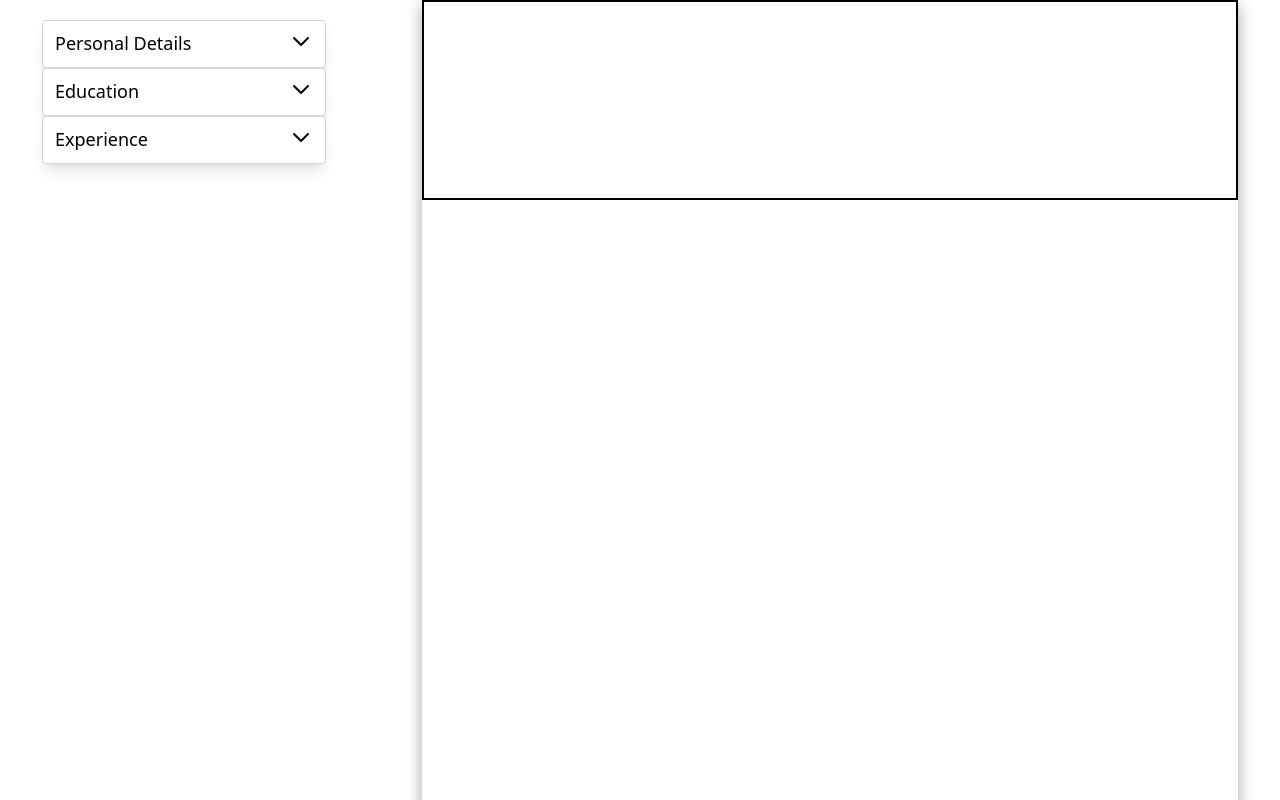
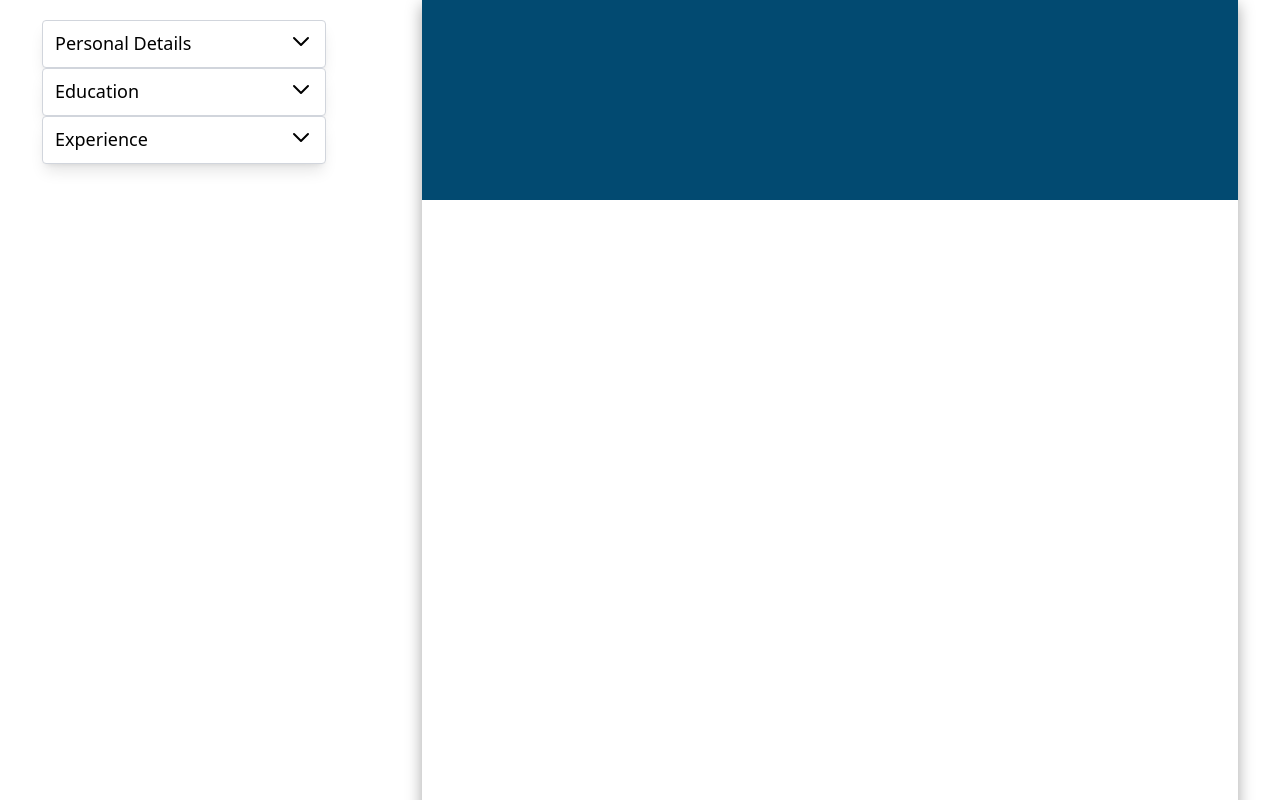
Before and after one commit to Khaspper/odin-CV, a React (Vite) app: page / in a window 1280 px wide. Shown: the top 800 px of the page. Built offline with nearby package versions, Linux system fonts and the light colour scheme.

Commit message:
feat: format header

```diff
--- a/src/components/resumeComponents/Header.tsx
+++ b/src/components/resumeComponents/Header.tsx
@@ -7,11 +7,15 @@ export default function Header({
   address,
 }: PersonalInformation) {
   return (
-    <div className="border-2 container h-[200px]">
-      <h1 className="">{fullName}</h1>
-      <h1>{email}</h1>
-      <h1>{phoneNumber}</h1>
-      <h1>{address}</h1>
+    <div className="container h-[200px] bg-sky-900 flex flex-col justify-around items-center text-white">
+      <h1 className="grow text-5xl justify-center flex items-center">
+        {fullName}
+      </h1>
+      <div className="grow flex items-center gap-20">
+        <h1>{email}</h1>
+        <h1>{phoneNumber}</h1>
+        <h1>{address}</h1>
+      </div>
     </div>
   );
 }
```
